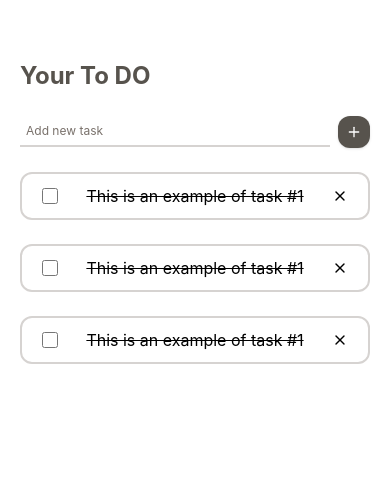
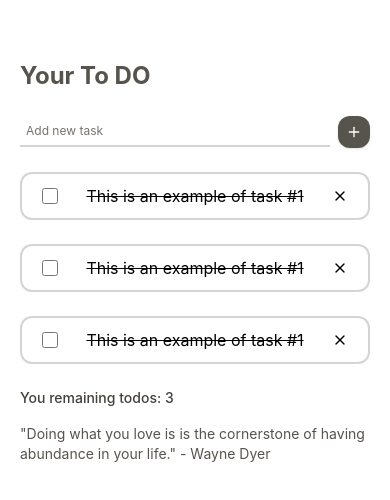
Before and after one commit to rootparadox/TodoApp, a React (Vite) app: page / in a window 390 px wide. Shown: the top 500 px of the page. Built offline with nearby package versions, Linux system fonts and the light colour scheme.

Commit message:
F UI Mobile Implementation

```diff
--- a/src/App.tsx
+++ b/src/App.tsx
@@ -1,3 +1,4 @@
+import Footer from "./Components/Footer";
 import Header from "./Components/Header";
 import InputTodo from "./Components/InputTodo";
 import TodoCard from "./Components/TodoCards/TodoCard";
@@ -8,6 +9,7 @@ const App = () => {
       <Header />
       <InputTodo />
       <TodoCard />
+      <Footer />
     </div>
   );
 };
--- a/src/Components/Footer.tsx
+++ b/src/Components/Footer.tsx
@@ -0,0 +1,15 @@
+function Footer() {
+  return (
+    <div className="space-y-4">
+      <p className="text-sm font-medium text-stone-700">
+        You remaining todos: 3
+      </p>
+      <p className="text-sm text-stone-600 font-normal">
+        "Doing what you love is is the cornerstone of having abundance in your
+        life." - Wayne Dyer
+      </p>
+    </div>
+  );
+}
+
+export default Footer;
```
